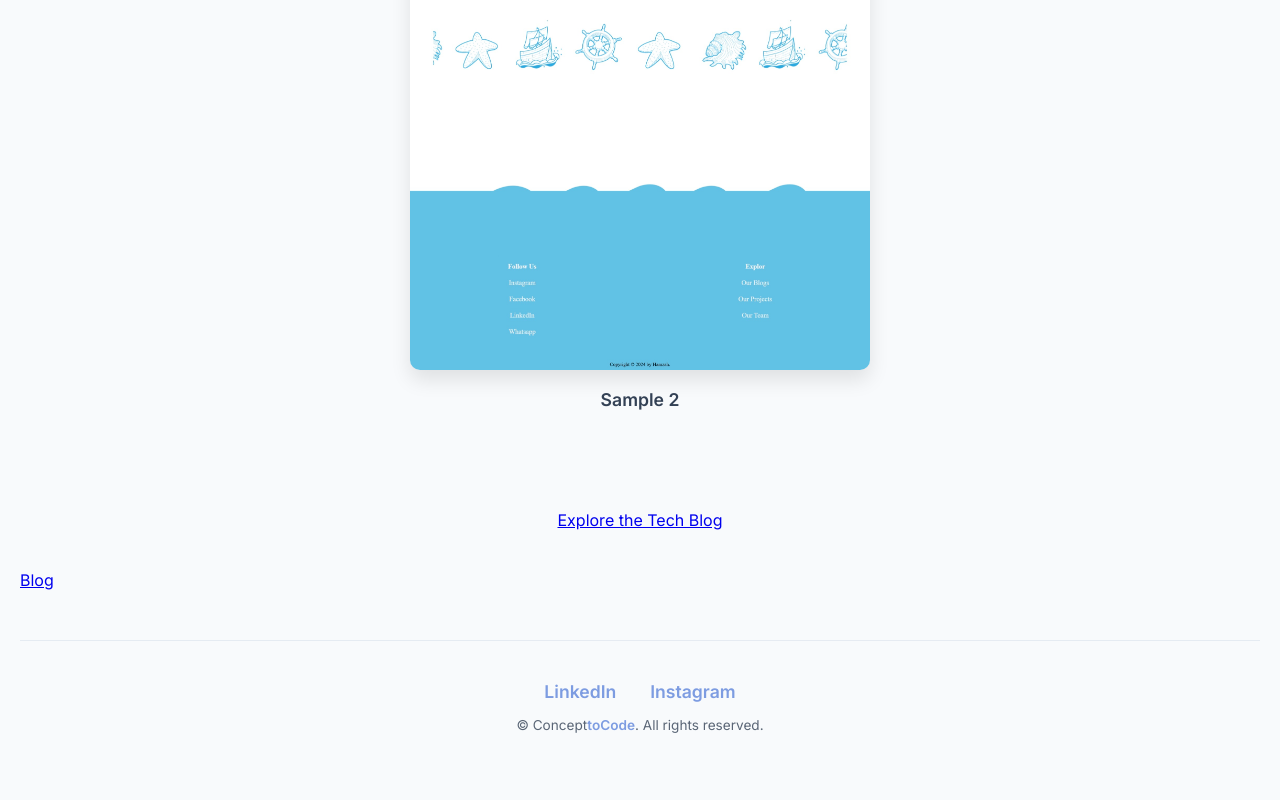
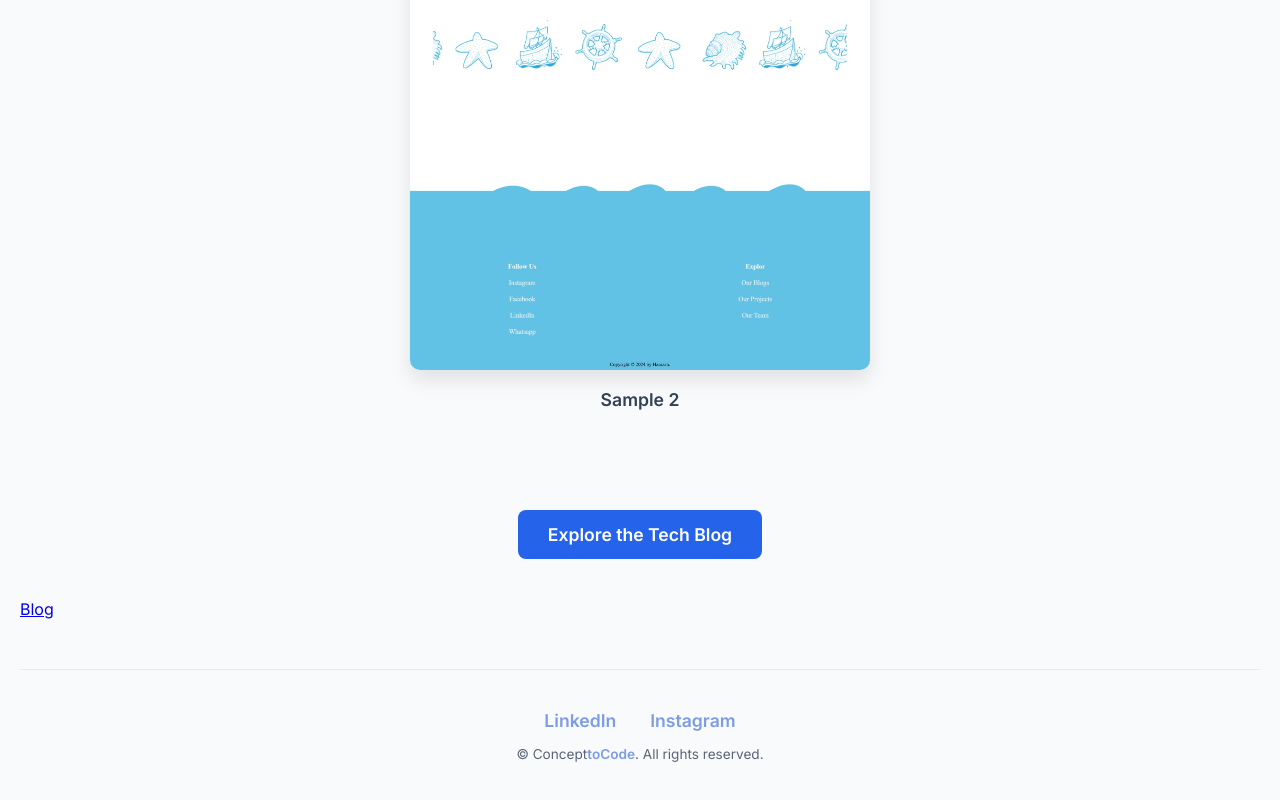
Before and after one commit to kamilihamzah/concept-to-code, a plain HTML site: page index.html in a window 1280 px wide. Shown: the part 2671-3471 px from the top of the page. Drawn offline with Linux system fonts and the light colour scheme.

Commit message:
Update styles.css

```diff
--- a/styles.css
+++ b/styles.css
@@ -768,3 +768,33 @@ footer span {
     opacity: 1;
     text-decoration: underline;
 }
+
+.blog-button {
+    display: inline-block;
+    background-color: #2563EB; /* Royal blue */
+    color: #ffffff;
+    padding: 12px 28px;
+    border-radius: 8px;
+    text-decoration: none;
+    font-weight: 600;
+    font-size: 1.1rem;
+    transition: all 0.3s ease;
+    border: 2px solid transparent;
+}
+
+.blog-button:hover {
+    transform: translateY(-2px);
+    box-shadow: 0 4px 12px rgba(37, 99, 235, 0.25);
+}
+
+/* Dark mode adjustment */
+@media (prefers-color-scheme: dark) {
+    .blog-button {
+        background-color: transparent;
+        color: yellow;
+        border-color: yellow;
+    }
+    .blog-button:hover {
+        background-color: rgba(255, 255, 0, 0.1);
+    }
+}
```
